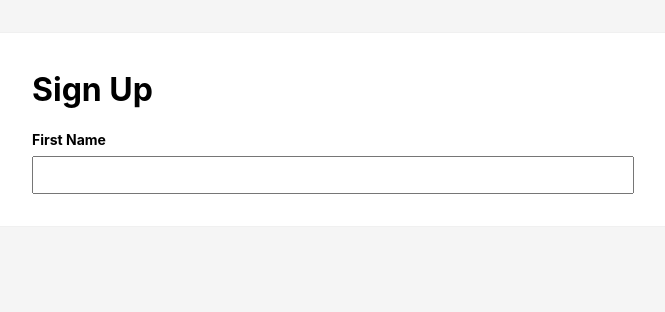
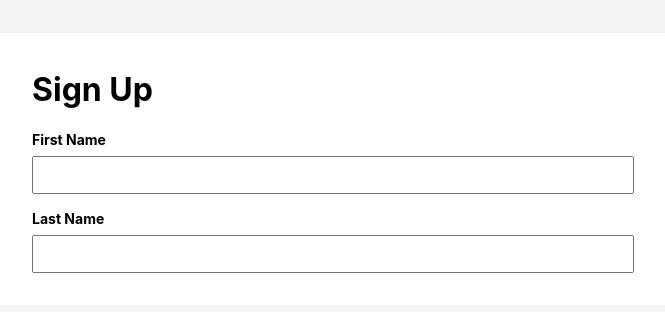
Before and after one commit to trishalim/react-reusable-form-tutorial, a React (Create React App) app: page / in a window 1280 px wide. Shown: the top 312 px of the page, without its empty margins (307-972 px from the left). Built offline with nearby package versions, Linux system fonts and the light colour scheme.

Commit message:
add Last Name field

```diff
--- a/src/App.js
+++ b/src/App.js
@@ -7,6 +7,7 @@ function App() {
       <h1>Sign Up</h1>
 
       <FormInput label="First Name" />
+      <FormInput label="Last Name" />
     </div>
   );
 }
```
